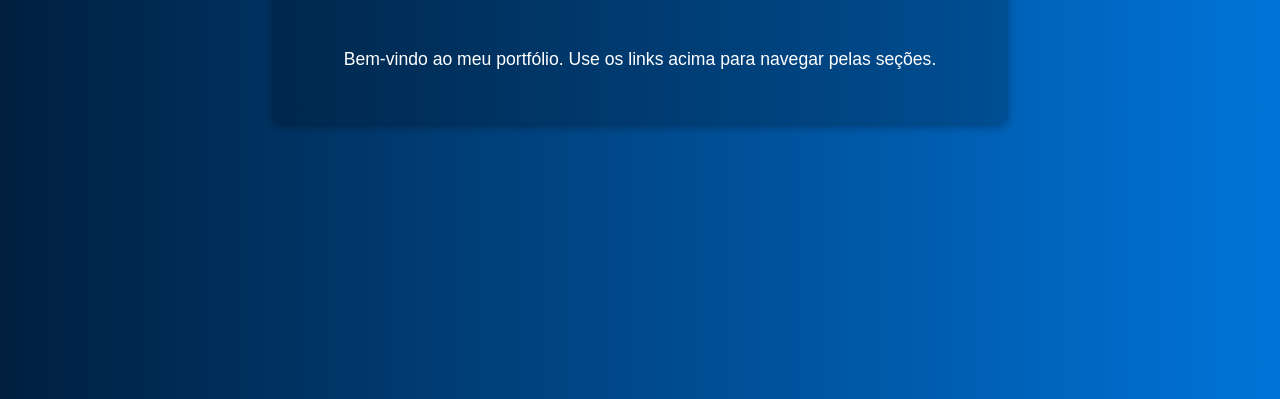
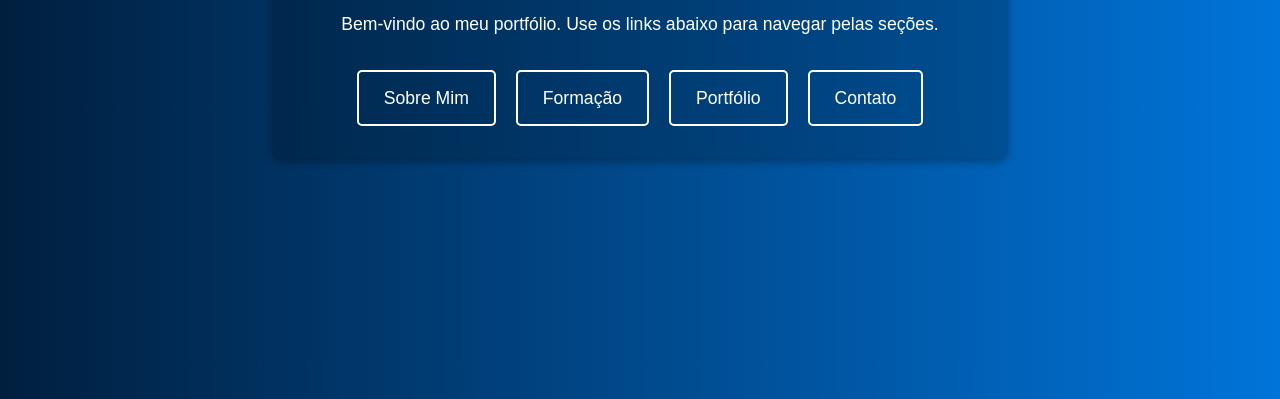
Before and after one commit to guedestcp/DeployTest, a website: page index.html in a window 1280 px wide. Shown: the part 401-800 px from the top of the page. Drawn offline with Linux system fonts and the light colour scheme.

Commit message:
Criando forma na página principal

```diff
--- a/index.html
+++ b/index.html
@@ -2,7 +2,7 @@
 <meta charset="UTF-8">
 <html lang="pt-br">
 <head>
-    <meta charset="UTF--8">
+    <meta charset="UTF-8">
     <meta name="viewport" content="width=device-width, initial-scale=1.0">
     <title>Portfolio pessoal do Bruno Guedes</title>
     <style>
@@ -55,6 +55,31 @@
             font-size: 1.1em;
             line-height: 1.6;
         }
+
+        .button-group {
+            margin-top: 2rem;
+            display: flex;
+            justify-content: center;
+            gap: 20px; /* Espaçamento entre os botões */
+            flex-wrap: wrap; /* Para quebrar a linha em telas menores */
+        }
+
+        .button-group a {
+            color: white;
+            text-decoration: none;
+            font-size: 1em;
+            padding: 12px 25px;
+            border: 2px solid white;
+            border-radius: 5px;
+            transition: background-color 0.3s, color 0.3s, transform 0.2s ease-in-out;
+            display: inline-block; /* Para que o padding funcione corretamente */
+        }
+
+        .button-group a:hover {
+            background-color: white;
+            color: #001f3f;
+            transform: translateY(-3px); /* Efeito de "levantar" ao passar o mouse */
+        }
     </style>
 </head>
 <body>
@@ -64,17 +89,17 @@
         <h1>Portfolio pessoal do Bruno Guedes</h1>
     </header>
 
-    <!--  <nav>
-         <a href="#sobre-mim">❖ Sobre mim</a>
-         <a href="#formacao">❖ Formação e Idiomas</a>
-         <a href="#portfolio">❖ Portfólio</a>
-         <a href="#contato">❖ Contato</a>
-     </nav>
--->
-     <main class="content">
-         <p>Bem-vindo ao meu portfólio. Use os links acima para navegar pelas seções.</p>
-     </main>
- </div>
+    <main class="content">
+        <p>Bem-vindo ao meu portfólio. Use os links abaixo para navegar pelas seções.</p>
 
- </body>
- </html>
+        <div class="button-group">
+            <a href="link123" class="button-link">Sobre Mim</a>
+            <a href="link123" class="button-link">Formação</a>
+            <a href="link123" class="button-link">Portfólio</a>
+            <a href="link123" class="button-link">Contato</a>
+        </div>
+    </main>
+</div>
+
+</body>
+</html>
```
